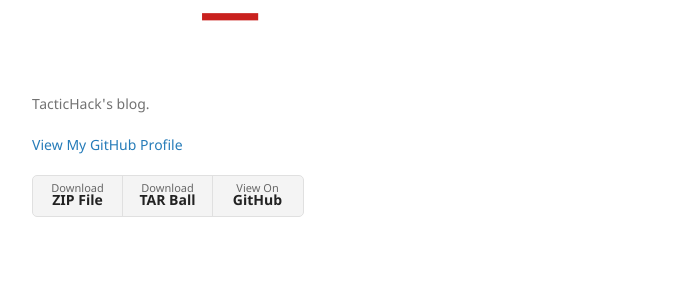
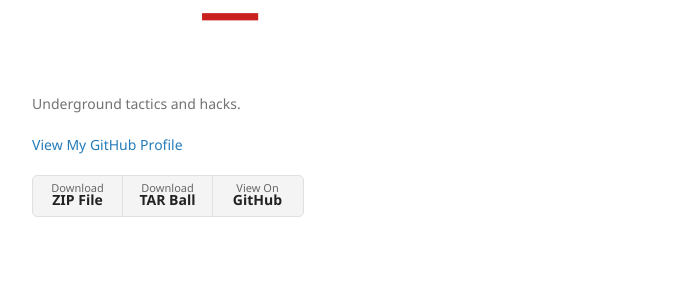
Before and after one commit to tactichack/tactichack.github.io, a Jekyll site: the page built from another-page.md, in a window 1280 px wide. Shown: the part 266-554 px from the top of the page, without its empty margins (178-871 px from the left). Built offline with Jekyll 4.4.1, drawn with Linux system fonts in a browser that asks for light colours; our own code applies the rules of GitHub Pages for plain Markdown files.

Commit message:
Update _config.yml

```diff
--- a/_config.yml
+++ b/_config.yml
@@ -1,6 +1,6 @@
 title: TacticHack
 logo: /assets/img/th.png
-description: "TacticHack's blog."
+description: Underground tactics and hacks.
 show_downloads: true
 google_analytics:
 theme: jekyll-theme-minimal
```
